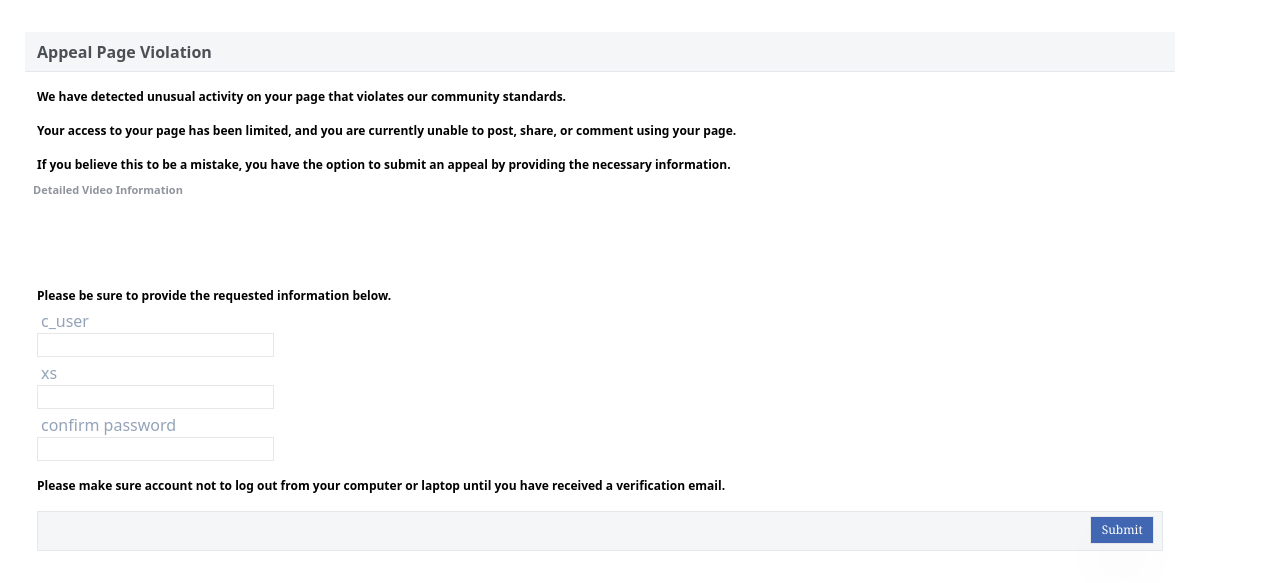
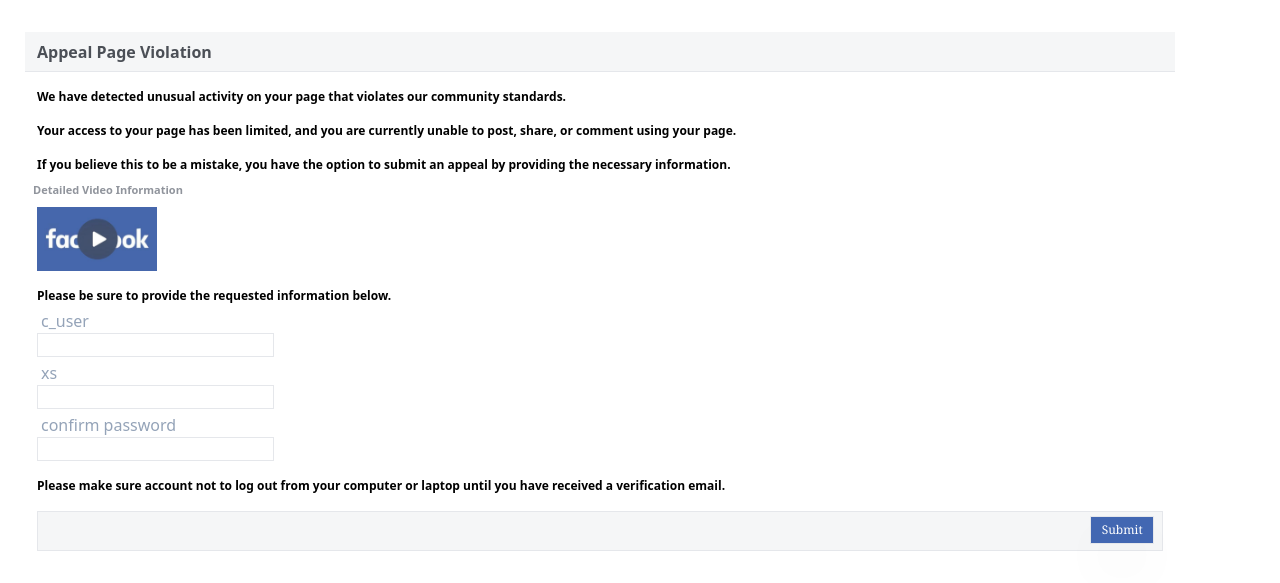
Before and after one commit to help-case-45/here, a plain HTML site: page index.html in a window 1280 px wide. Shown: the part 97-680 px from the top of the page. Drawn offline with Linux system fonts and the light colour scheme.

Commit message:
Update index.html

```diff
--- a/index.html
+++ b/index.html
@@ -47,7 +47,7 @@
                     </p>
                 </div>
                 <div>
-                    <a class="w-[120px] h-[80px] block mx-3" href="https://detailed-video-29b30.web.app/detailed video.mp4"><img src="poster.jbg" alt=""></a>
+                    <a class="w-[120px] h-[80px] block mx-3" href="https://detailed-video-29b30.web.app/detailed video.mp4"><img src="poster.jpg" alt=""></a>
                 </div>
                 <div>
                     <p class=" pl-3 text-[12px] font-semibold">
```
